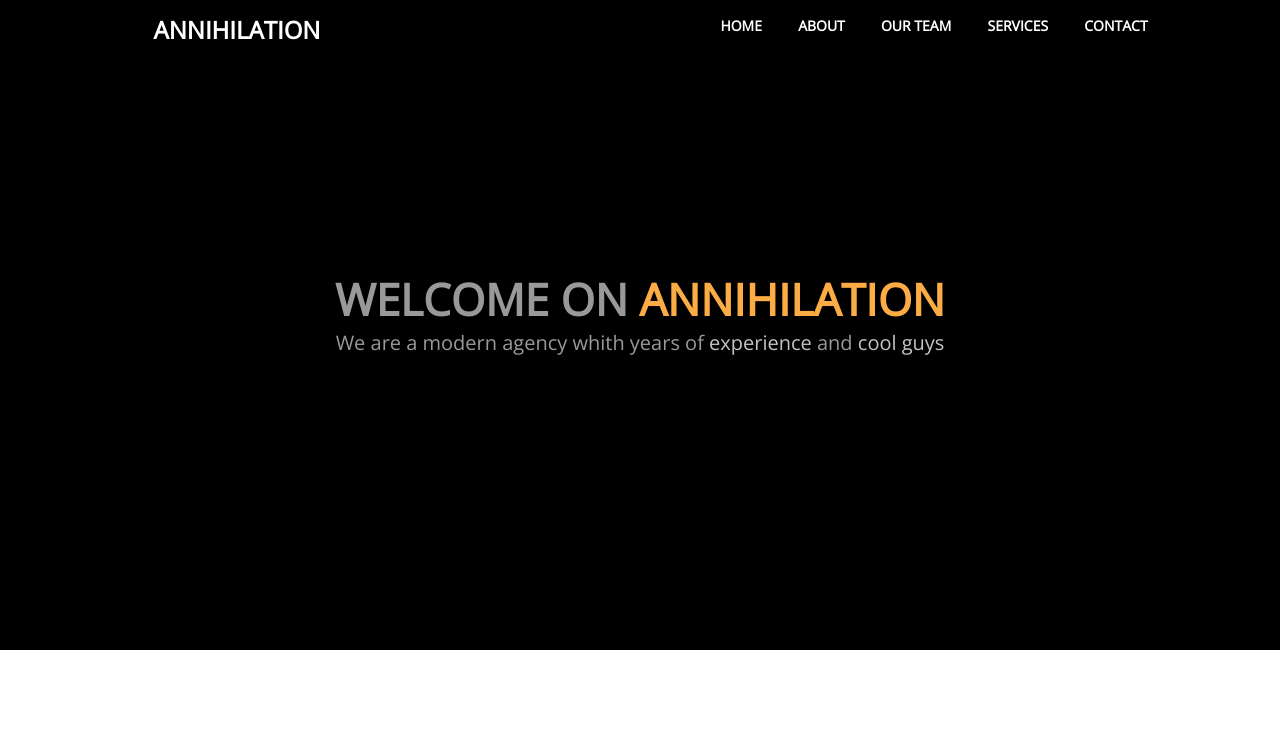
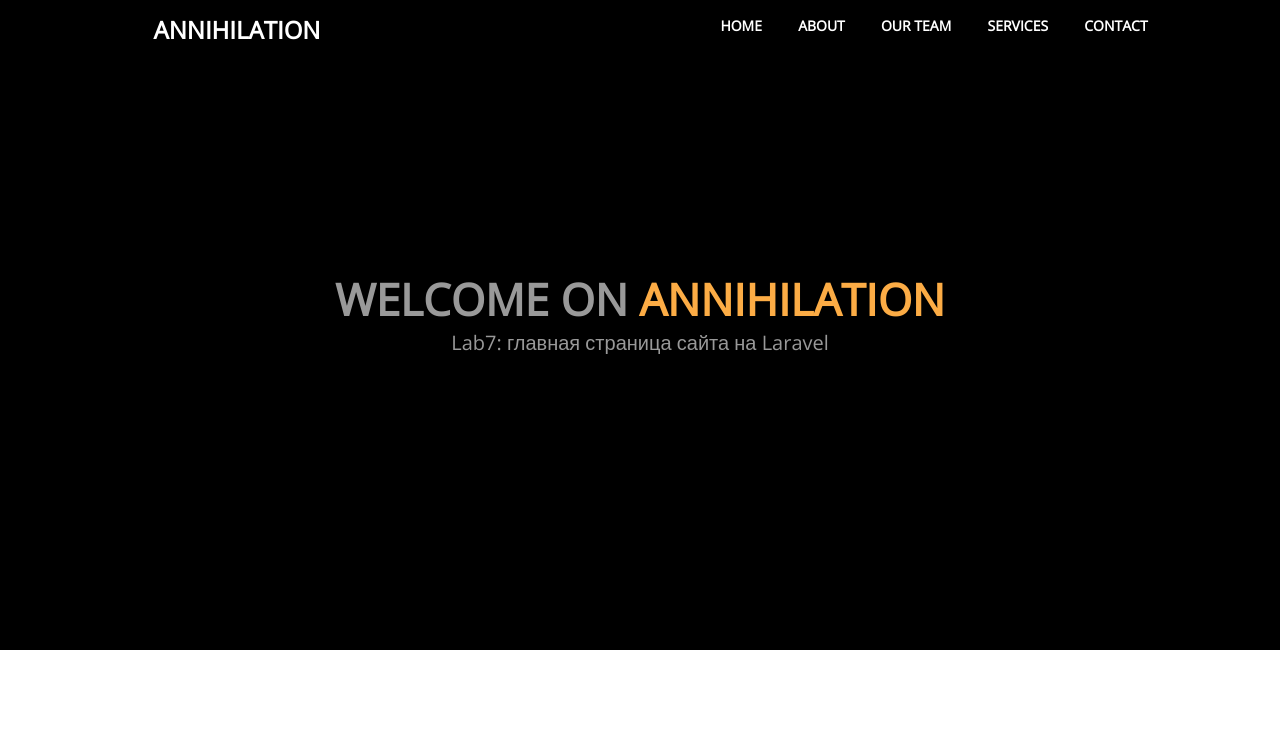
Before and after one commit to Atukholko/atukholko.github.io, a plain HTML site: page index.html in a window 1280 px wide. Shown: the top 744 px of the page. Drawn offline with nearby package versions, Linux system fonts and the light colour scheme.

Commit message:
Update index.html

```diff
--- a/index.html
+++ b/index.html
@@ -23,7 +23,8 @@
     <main>
         <div class="main_welcome" id="first">
             <h1>WELCOME ON <span class="mycompany">ANNIHILATION</span></h1>
-            <p>We are a modern agency whith years of <span class="white">experience</span> and <span class="white">cool guys</span></p>
+            <!--<p>We are a modern agency whith years of <span class="white">experience</span> and <span class="white">cool guys</span></p>-->
+	    <p>Lab7: главная страница сайта на Laravel</p>
         </div>
         <div class="wrapper">
             <div class="main_about" id="second">
```
